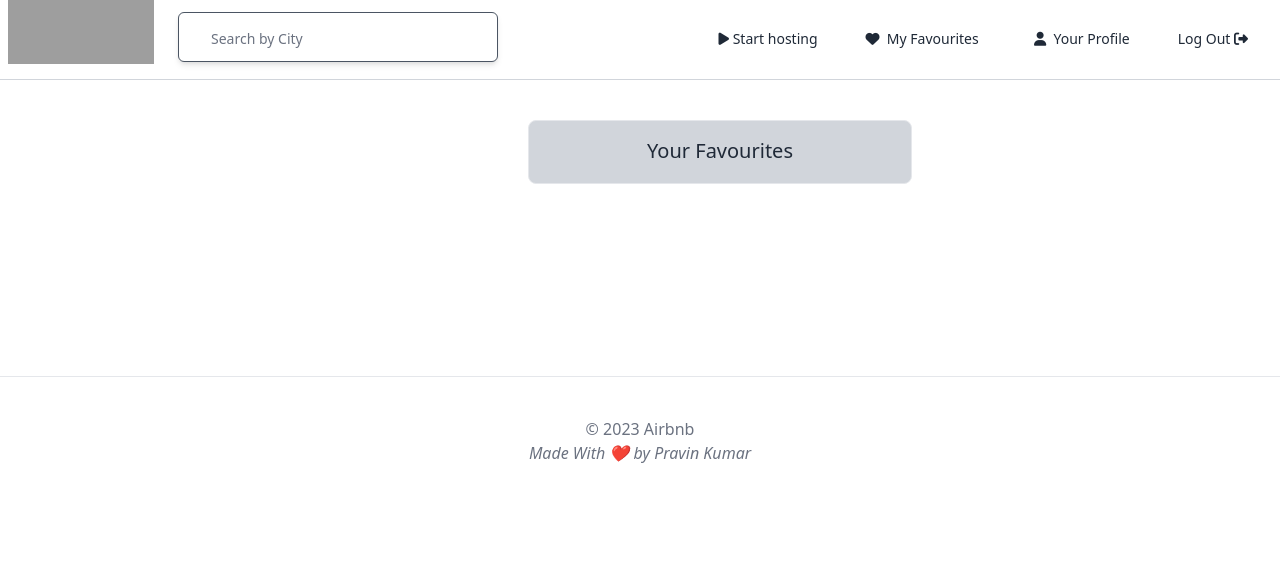
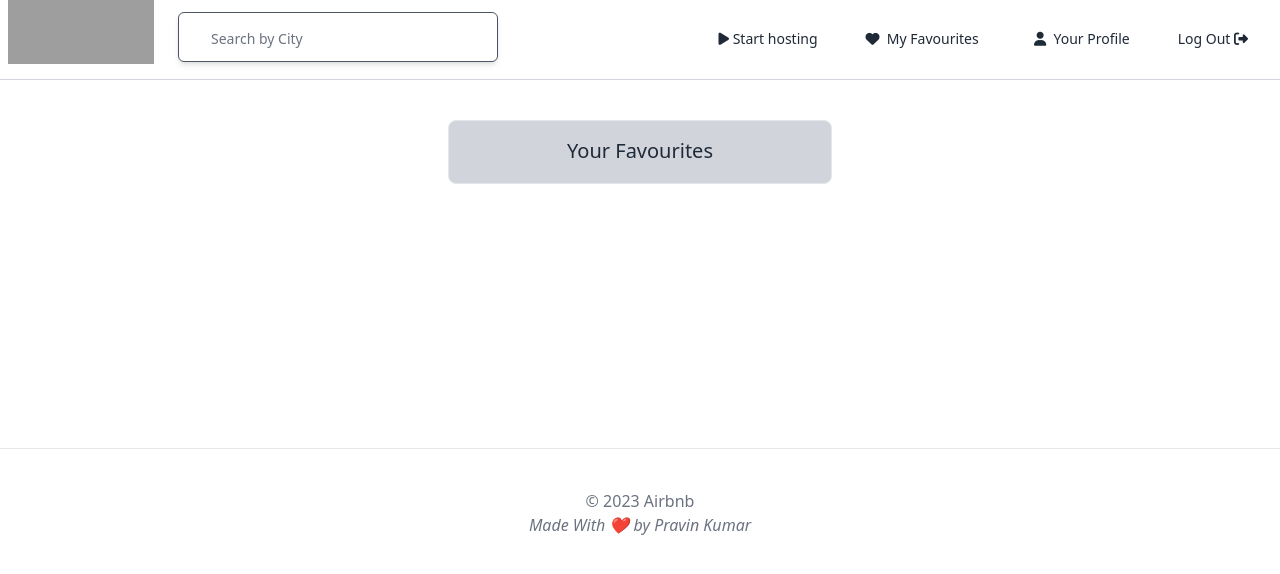
Before and after one commit to Pravin-Kumar-21/Airbnb_Clone_Latest, a Django app: a page that uses templates/lists/list_detail.html in a window 1280 px wide; the page is wider, and only the part inside the window is pictured. Shown: the top 574 px of that part. Run offline with Django 4.2, Linux system fonts and the light colour scheme; the visitor is signed in with stand-in values (Sample User, id 1); data that the repository does not hold is empty; style sheets or scripts are compiled from the project's sources; some libraries are stand-ins or nearby versions; grey boxes are pictures that could not be loaded.

Commit message:
Favourites page  margin fix

```diff
--- a/templates/lists/list_detail.html
+++ b/templates/lists/list_detail.html
@@ -1,17 +1,17 @@
 {% extends "base.html" %}
 
-{% block page_title %}
-    {{user.first_name}}'s Fav
-{% endblock page_title %}
+{% block page_name %}
+    {{user.first_name}}'s Favourites
+{% endblock page_name %}
 
 {% block content %}
-     <div class="container ml-20  max-w-full mx-auto flex  flex-col items-center rounded-md mb-10 p-6 border-gray-200">
+     <div class="container  max-w-full mx-auto flex flex-col items-center rounded-md mb-10 p-6 border-gray-200 ">
 
-        <h3 class="mb-12 text-xl h-16 w-96 border pt-4 bg-gray-300 rounded-lg text-center">Your Favourites</h3>
+        <h3 class="mb-20 text-xl h-16 w-96 border pt-4 bg-gray-300 rounded-lg font-light text-center">Your Favourites</h3>
 
 
-    <div class="container mx-auto pb-10 ">
-        <div class="flex flex-wrap -mx-40 mb-10">
+    <div class="container mx-auto pb-10  ">
+        <div class="flex flex-wrap mb-10 p-5">
             {% for room in user.list.rooms.all  %}
                 {% include 'Partials/room_card.html' with room=room %}
             {% endfor %}
--- a/templates/rooms/room_list.html
+++ b/templates/rooms/room_list.html
@@ -7,7 +7,7 @@
 
 {%block content %}
 <div class="container pb-8 mx-auto">
-    <div class ="h-3/4 rounded-xl  mt-32 mb-16 bg-gray-800 w-full justify-center bg-inherit bg-bottom" style=" background-size: cover;  background-image: url(/static/img/boat-4899802.jpg);"></div>
+    <div class ="h-96 rounded-xl  mt-28 py-60  mb-16 bg-gray-800 w-full justify-center bg-inherit bg-center" style=" background-size: cover;  background-image: url(/static/img/kuala-lumpur-1820944.jpg);"></div>
     <div class="flex flex-wrap">
         {% for room in rooms %}
             {% include 'Partials/room_card.html' with room=room %}
```
Also changed, not shown: static/img/kuala-lumpur-1820944.jpg (added).
